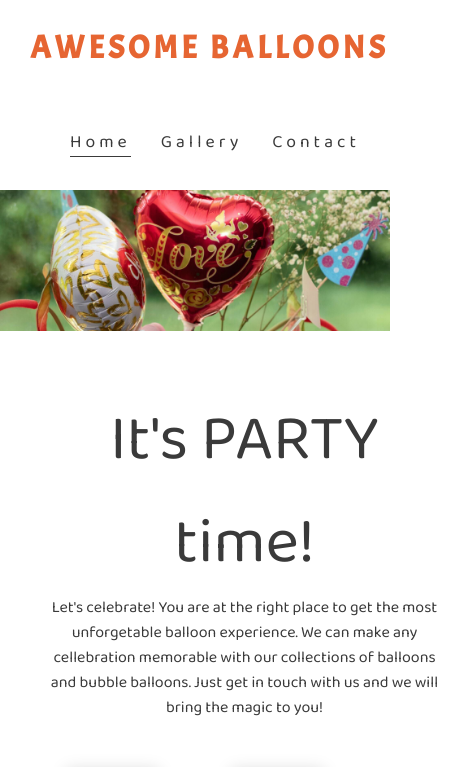
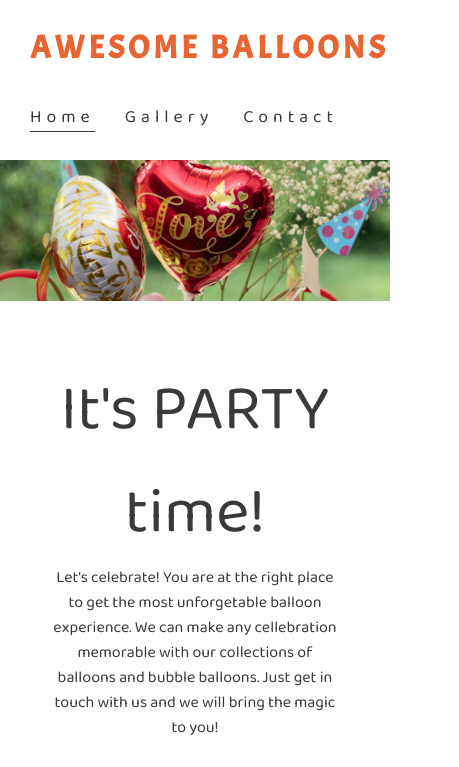
Before and after one commit to thenriq/code-institute_project1, a plain HTML site: page index.html in a window 390 px wide. Shown: the top 767 px of the page, 459 px wide, since content can reach past the window. Drawn offline with Linux system fonts and the light colour scheme.

Commit message:
set menu  to be responsive under 1170px

```diff
--- a/assets/css/style.css
+++ b/assets/css/style.css
@@ -37,7 +37,7 @@ h3 {
 
 #menu {
     font-size: 110%;
-    letter-spacing: 4px;
+    letter-spacing: 5px;
     float: right;
 
 
@@ -331,10 +331,22 @@ footer {
 
 /* For larger to medium screens size from 1200px wide and down */
 @media screen and (max-width: 1170px) {
+
+    #menu {
+        margin-bottom: 20px;
+        margin-left: 30px;
+        clear: left;
+        float: left;
+
+
+        line-height: 25px;
+    }
+
     .greeting-box-container {
-        display: block;
+        display: flex;
         float: none;
-        width: 100%
+        width: 100%;
+        flex-wrap: wrap;
     }
 
     .greeting-header {
```
